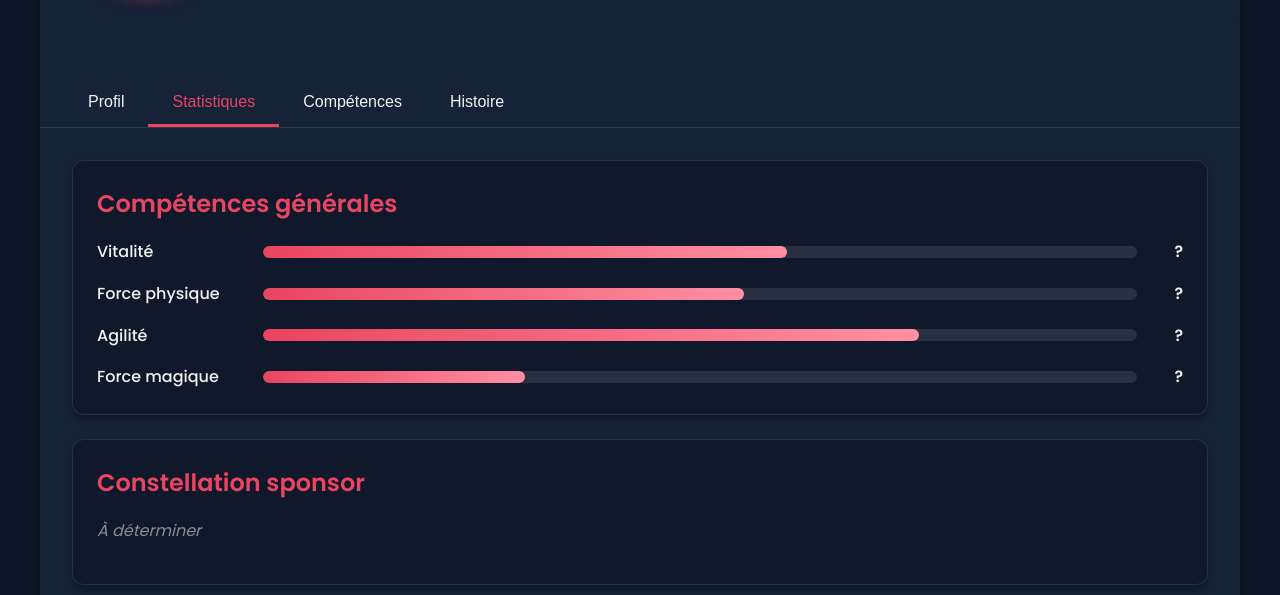
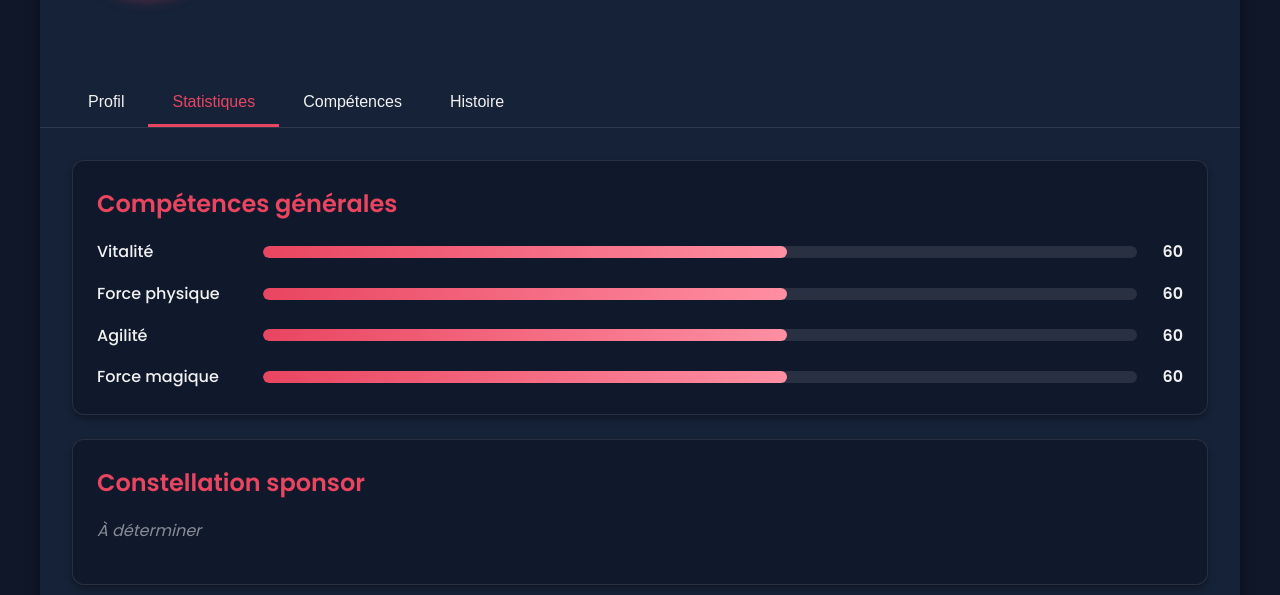
Before and after one commit to The-Night7/orv-fiche, a plain HTML site: page index.html in a window 1280 px wide. Both pictures are taken after a click on the button "Statistiques". Shown: the part 205-800 px from the top of the page. Drawn offline with Linux system fonts and the light colour scheme.

Commit message:
feat: update character stat values to 60 and display numeric values

```diff
--- a/index.html
+++ b/index.html
@@ -396,7 +396,7 @@
             transition: opacity 0.5s ease, transform 0.5s ease;
         }
 
-        .story-content p.visible {
+        .story-content p {
             opacity: 1;
             transform: translateY(0);
         }
@@ -612,28 +612,28 @@
                             <div class="stat-value">
                                 <div class="stat-fill" style="width: 60%"></div>
                             </div>
-                            <span class="stat-number">?</span>
+                            <span class="stat-number">60</span>
                         </div>
                         <div class="stat-bar">
                             <span class="stat-name">Force physique</span>
                             <div class="stat-value">
-                                <div class="stat-fill" style="width: 55%"></div>
+                                <div class="stat-fill" style="width: 60%"></div>
                             </div>
-                            <span class="stat-number">?</span>
+                            <span class="stat-number">60</span>
                         </div>
                         <div class="stat-bar">
                             <span class="stat-name">Agilité</span>
                             <div class="stat-value">
-                                <div class="stat-fill" style="width: 75%"></div>
+                                <div class="stat-fill" style="width: 60%"></div>
                             </div>
-                            <span class="stat-number">?</span>
+                            <span class="stat-number">60</span>
                         </div>
                         <div class="stat-bar">
                             <span class="stat-name">Force magique</span>
                             <div class="stat-value">
-                                <div class="stat-fill" style="width: 30%"></div>
+                                <div class="stat-fill" style="width: 60%"></div>
                             </div>
-                            <span class="stat-number">?</span>
+                            <span class="stat-number">60</span>
                         </div>
                     </div>
                 </div>
```
